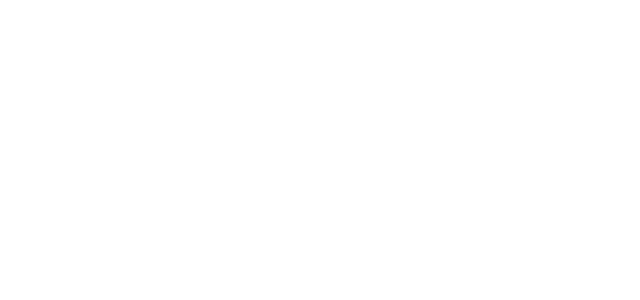
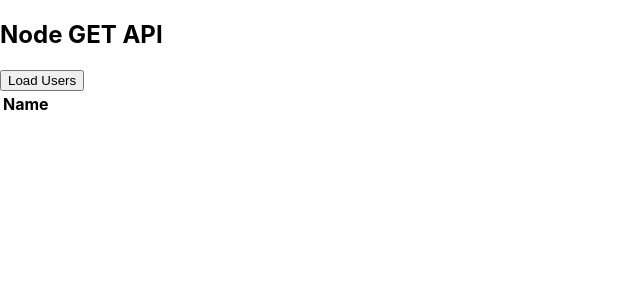
Before and after one commit to karthickvkumar/vcentry27, a React (Create React App) app in the folder learning-react/: page /node in a window 1280 px wide. Before the commit this address had no page. Shown: the top 300 px of the page, without its empty margins (0-640 px from the left). Built offline with nearby package versions, Linux system fonts and the light colour scheme.

Commit message:
commit message

```diff
--- a/learning-react/src/App.js
+++ b/learning-react/src/App.js
@@ -11,6 +11,7 @@
 import UserProfileScreen from "./screens/user-profile";
 import GETAllUsersPage from "./screens/get-all-user";
 import PostUserAccountPage from "./screens/post-user-account";
+import NodeGetApiPage from "./screens/node-get-api";
 
 function App(){
   return(
@@ -26,6 +27,8 @@
         <Route path="user" element={<UserProfileScreen></UserProfileScreen>}></Route>
         <Route path="all" element={<GETAllUsersPage></GETAllUsersPage>}></Route>
         <Route path="post" element={<PostUserAccountPage></PostUserAccountPage>}></Route>
+        <Route path="node" element={<NodeGetApiPage></NodeGetApiPage>}></Route>
+
       </Routes>
     </BrowserRouter>
   )
--- a/learning-react/src/screens/landing-page.js
+++ b/learning-react/src/screens/landing-page.js
@@ -22,6 +22,8 @@
       <NavLink to="/all">Load ALL Users</NavLink>
       <br />
       <NavLink to="/post">Post Users Account</NavLink>
+      <br />
+      <NavLink to="/node">Node JS API Examples</NavLink>
     </div>
   )
 }
--- /dev/null
+++ b/learning-react/src/screens/node-get-api.js
@@ -0,0 +1,46 @@
+import React, {useState} from 'react';
+import axios from 'axios';
+
+const NodeGetApiPage = () => {
+
+  const [students, updateStudents] = useState([]);
+
+  const loadUsers = () => {
+    const url = "http://localhost:5000/api/user/list";
+
+    axios.get(url)
+      .then((response) => {
+        updateStudents(response.data);
+      })
+      .catch((error) => {
+        console.error(error);
+      })
+  }
+
+  const studentMap = students.map((value, index) => {
+    return(
+      <tr key={index}>
+        <td>{value.name}</td>
+      </tr>
+    )
+  })
+
+  return (
+    <div>
+      <h2>Node GET API</h2>
+      <button onClick={() => loadUsers()}>Load Users</button>
+      <table>
+        <thead>
+          <tr>
+            <th>Name</th>
+          </tr>
+        </thead>
+        <tbody>
+          {studentMap}
+        </tbody>
+      </table>
+    </div>
+  );
+};
+
+export default NodeGetApiPage;
```
Also changed, not shown: 1 other file (tests, documents, lock files or other folders).
